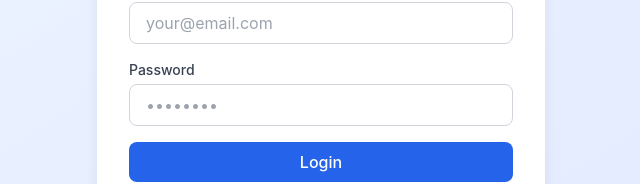
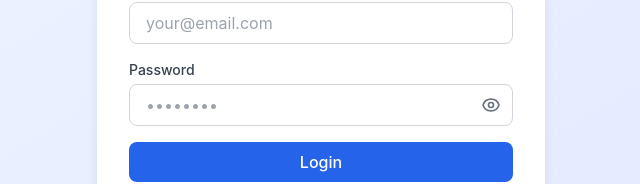
Before and after one commit to RahulKumar1119/Exam_Prep_Portal, a React (Create React App) app in the folder frontend/: page /login in a window 1280 px wide. Shown: the part 332-516 px from the top of the page, without its empty margins (319-959 px from the left). Built offline with nearby package versions, Linux system fonts and the light colour scheme.

Commit message:
Two changes — email domain validation + show/hide password toggle on login.

```diff
--- a/frontend/src/pages/LoginPage.tsx
+++ b/frontend/src/pages/LoginPage.tsx
@@ -6,6 +6,15 @@
   email?: string;
   password?: string;
 }
+
+const ALLOWED_DOMAINS = [
+  'gmail.com',
+  'outlook.com',
+  'hotmail.com',
+  'icloud.com',
+  'yahoo.com',
+  'qq.com',
+];
 
 const LoginPage: React.FC = () => {
   const navigate = useNavigate();
@@ -16,6 +25,7 @@
   const [formErrors, setFormErrors] = useState<FormErrors>({});
   const [localError, setLocalError] = useState('');
   const [success, setSuccess] = useState('');
+  const [showPassword, setShowPassword] = useState(false);
 
   // Redirect if already authenticated
   useEffect(() => {
@@ -31,6 +41,11 @@
       errors.email = 'Email is required';
     } else if (!/^[^\s@]+@[^\s@]+\.[^\s@]+$/.test(formData.email)) {
       errors.email = 'Please enter a valid email address';
+    } else {
+      const domain = formData.email.split('@')[1]?.toLowerCase();
+      if (!ALLOWED_DOMAINS.includes(domain)) {
+        errors.email = `Only these email domains are allowed: ${ALLOWED_DOMAINS.join(', ')}`;
+      }
     }
 
     if (!formData.password) {
@@ -136,17 +151,36 @@
               <label className="block text-sm font-medium text-gray-700 mb-1">
                 Password
               </label>
+              <div className="relative">
                 <input
-                type="password"
+                  type={showPassword ? 'text' : 'password'}
                   name="password"
                   value={formData.password}
                   onChange={handleChange}
-                className={`w-full px-4 py-2 border rounded-lg focus:outline-none focus:ring-2 focus:ring-blue-500 transition ${
+                  className={`w-full px-4 py-2 pr-10 border rounded-lg focus:outline-none focus:ring-2 focus:ring-blue-500 transition ${
                     formErrors.password ? 'border-red-500 bg-red-50' : 'border-gray-300'
                   } disabled:bg-gray-100 disabled:cursor-not-allowed`}
                   placeholder="••••••••"
                   disabled={is_loading}
                 />
+                <button
+                  type="button"
+                  onClick={() => setShowPassword((v) => !v)}
+                  className="absolute inset-y-0 right-0 flex items-center px-3 text-gray-500 hover:text-gray-700"
+                  tabIndex={-1}
+                >
+                  {showPassword ? (
+                    <svg className="w-5 h-5" fill="none" stroke="currentColor" viewBox="0 0 24 24">
+                      <path strokeLinecap="round" strokeLinejoin="round" strokeWidth={2} d="M13.875 18.825A10.05 10.05 0 0112 19c-4.478 0-8.268-2.943-9.543-7a9.97 9.97 0 011.563-3.029m5.858.908a3 3 0 114.243 4.243M9.878 9.878l4.242 4.242M9.88 9.88l-3.29-3.29m7.532 7.532l3.29 3.29M3 3l3.59 3.59m0 0A9.953 9.953 0 0112 5c4.478 0 8.268 2.943 9.543 7a10.025 10.025 0 01-4.132 5.411m0 0L21 21" />
+                    </svg>
+                  ) : (
+                    <svg className="w-5 h-5" fill="none" stroke="currentColor" viewBox="0 0 24 24">
+                      <path strokeLinecap="round" strokeLinejoin="round" strokeWidth={2} d="M15 12a3 3 0 11-6 0 3 3 0 016 0z" />
+                      <path strokeLinecap="round" strokeLinejoin="round" strokeWidth={2} d="M2.458 12C3.732 7.943 7.523 5 12 5c4.478 0 8.268 2.943 9.542 7-1.274 4.057-5.064 7-9.542 7-4.477 0-8.268-2.943-9.542-7z" />
+                    </svg>
+                  )}
+                </button>
+              </div>
               {formErrors.password && (
                 <p className="mt-1 text-sm text-red-600">{formErrors.password}</p>
               )}
```
Lines whose indentation alone changed are shown as unchanged.
